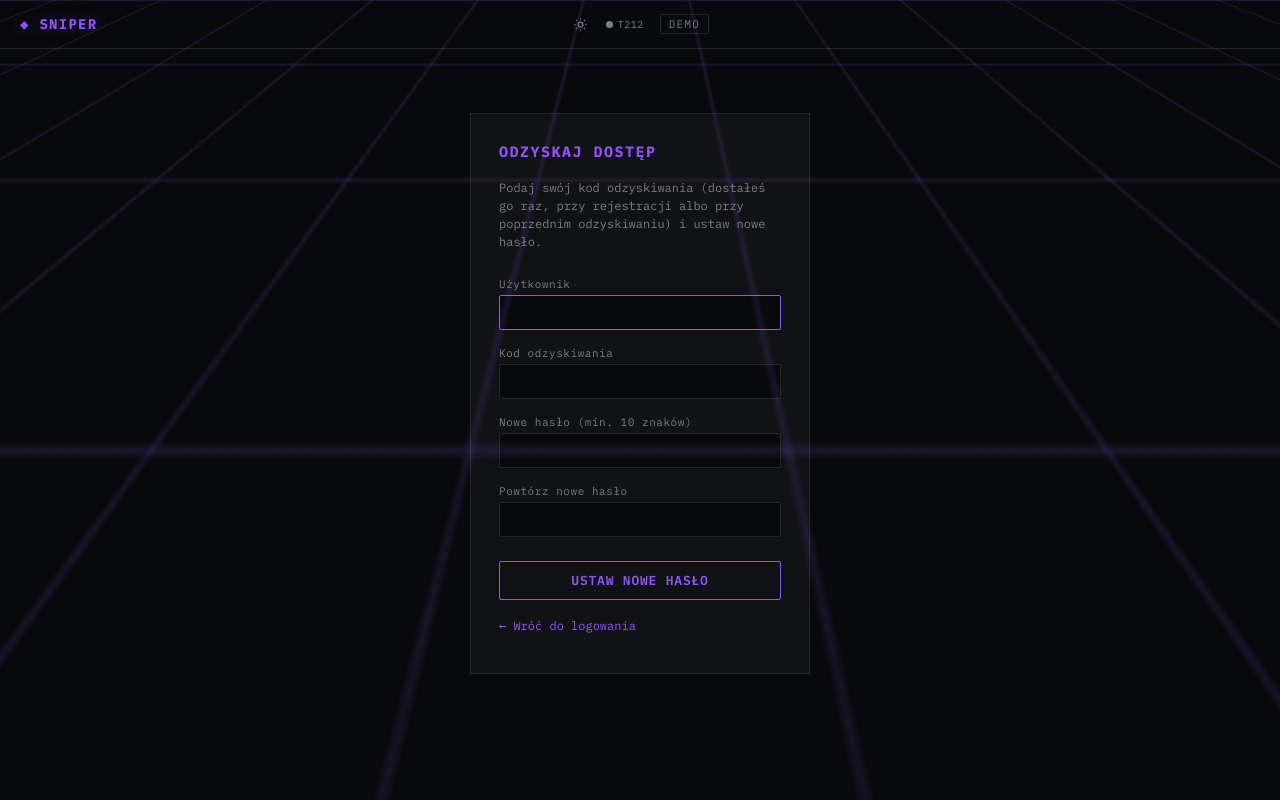
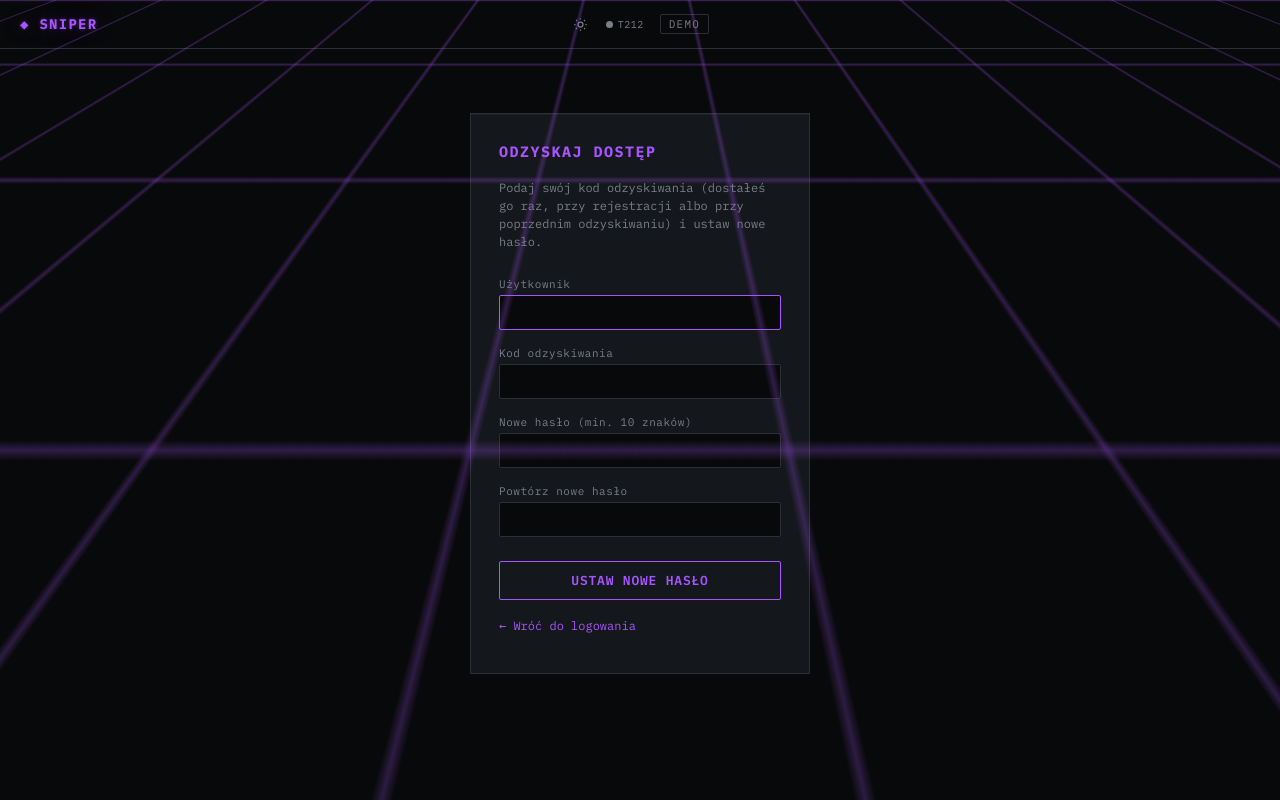
Before and after one commit to adamkrylowicz-alt/sniper, a Flask app: page /auth/recover in a window 1280 px wide. Run offline with Flask 3, Linux system fonts and the light colour scheme.

Commit message:
Signal Room: mocniejszy fiolet, wyrazniejsze naroza HUD, glebia paneli
Dopieszczenie motywu po ocenie ze wygladal za blado/plasko - jasniejszy
akcent, stale widoczne naroza celownicze, top-highlight na kartach,
glow na aktywnych elementach. Ujednolicone resztkowe rgba amber -> fiolet.

```diff
--- a/t212-panel/app/static/css/style.css
+++ b/t212-panel/app/static/css/style.css
@@ -19,11 +22,12 @@ o stałej szerokości, żeby cyfry się nie "tańczyły" przy zmianie wartości.
 
 :root {
     --bg: #08090A;
-    --panel: #101214;
-    --hairline: #24262B;
+    --panel: #14171C;
+    --hairline: #2C2F36;
     --text-bright: #ECEEF0;
     --text-muted: #7A7F87;
-    --accent-amber: #9354FF;
+    --accent-amber: #A855FF;
+    --accent-glow: rgba(168, 85, 255, 0.35);
     --buy-green: #2FD98A;
     --sell-red: #FF5C5C;
 }
@@ -38,11 +42,35 @@ html[data-theme="light"] {
     --text-bright: #14181B;
     --text-muted: #6B7280;
     --accent-amber: #6D28D9;
+    --accent-glow: rgba(109, 40, 217, 0.2);
     --buy-green: #15803D;
     --sell-red: #DC2626;
 }
 
 * { box-sizing: border-box; }
+
+/* Głębia warstw - subtelny "top highlight" na głównych kartach/panelach,
+   żeby odróżniały się od tła nawet gdy --panel jest blisko --bg. */
+.tile,
+.sidebar-widget,
+.account-bar,
+.focus-tile,
+.auth-box,
+.history-box,
+.settings-links__item,
+.pie-asset-row {
+    box-shadow: inset 0 1px 0 rgba(255, 255, 255, 0.04);
+}
+html[data-theme="light"] .tile,
+html[data-theme="light"] .sidebar-widget,
+html[data-theme="light"] .account-bar,
+html[data-theme="light"] .focus-tile,
+html[data-theme="light"] .auth-box,
+html[data-theme="light"] .history-box,
+html[data-theme="light"] .settings-links__item,
+html[data-theme="light"] .pie-asset-row {
+    box-shadow: inset 0 1px 0 rgba(0, 0, 0, 0.02);
+}
 
 html, body {
     margin: 0;
@@ -64,20 +92,20 @@ body::before {
     z-index: -1;
     pointer-events: none;
     background-image:
-        linear-gradient(rgba(147, 84, 255, 0.16) 1px, transparent 1px),
-        linear-gradient(90deg, rgba(147, 84, 255, 0.16) 1px, transparent 1px);
+        linear-gradient(rgba(168, 85, 255, 0.3) 1px, transparent 1px),
+        linear-gradient(90deg, rgba(168, 85, 255, 0.3) 1px, transparent 1px);
     background-size: 44px 44px;
     transform: perspective(420px) rotateX(62deg) scale(2.4);
     transform-origin: 50% 0%;
-    mask-image: linear-gradient(to bottom, black, transparent 75%);
-    -webkit-mask-image: linear-gradient(to bottom, black, transparent 75%);
+    mask-image: linear-gradient(to bottom, black, transparent 80%);
+    -webkit-mask-image: linear-gradient(to bottom, black, transparent 80%);
 }
 html[data-theme="light"] body::before {
     display: none;
 }
 
 .topbar__mark {
-    text-shadow: 0 0 16px rgba(147, 84, 255, 0.45);
+    text-shadow: 0 0 20px var(--accent-glow), 0 0 4px var(--accent-glow);
 }
 html[data-theme="light"] .topbar__mark {
     text-shadow: none;
```
Also changed, not shown: other parts of t212-panel/app/static/css/style.css (+24 -18 lines), CLAUDE.md (+1 -0 lines).
